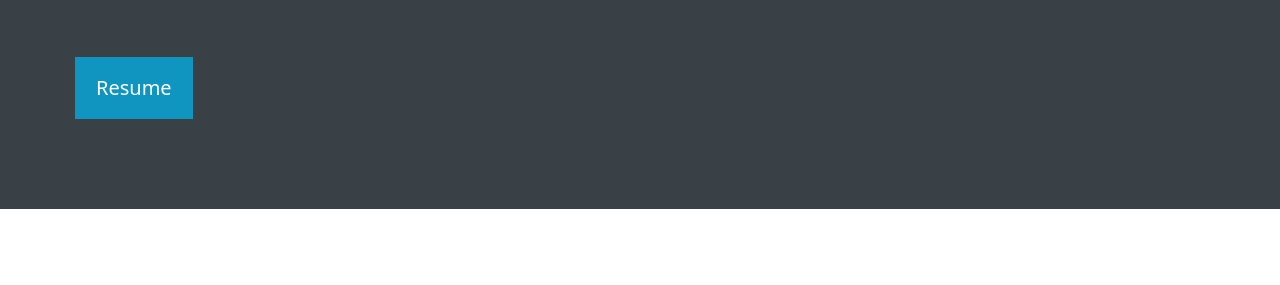
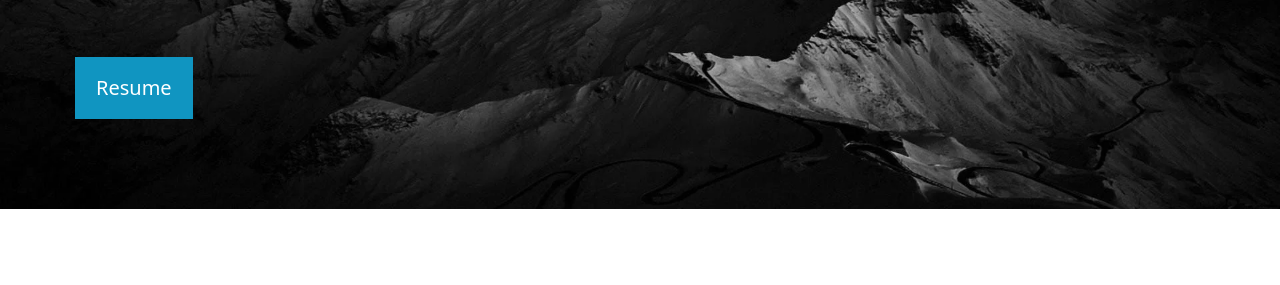
Before and after one commit to MichaelJOHare/michael-j-ohare, a website: page public/index.html in a window 1280 px wide. Shown: the part 223-508 px from the top of the page. Drawn offline with Linux system fonts and the light colour scheme; the site is published under a folder, as on GitHub Pages, so addresses that start at the root find nothing.

Commit message:
Added relative path to header background image instead of absolute path

```diff
--- a/public/css/style.css
+++ b/public/css/style.css
@@ -12,7 +12,7 @@
 
 .hero {
   background-color: #394046;
-  background-image: url("/public/images/hero.png");
+  background-image: url("../images/hero.png");
   background-position: center;
   background-size: cover;
 }
```
